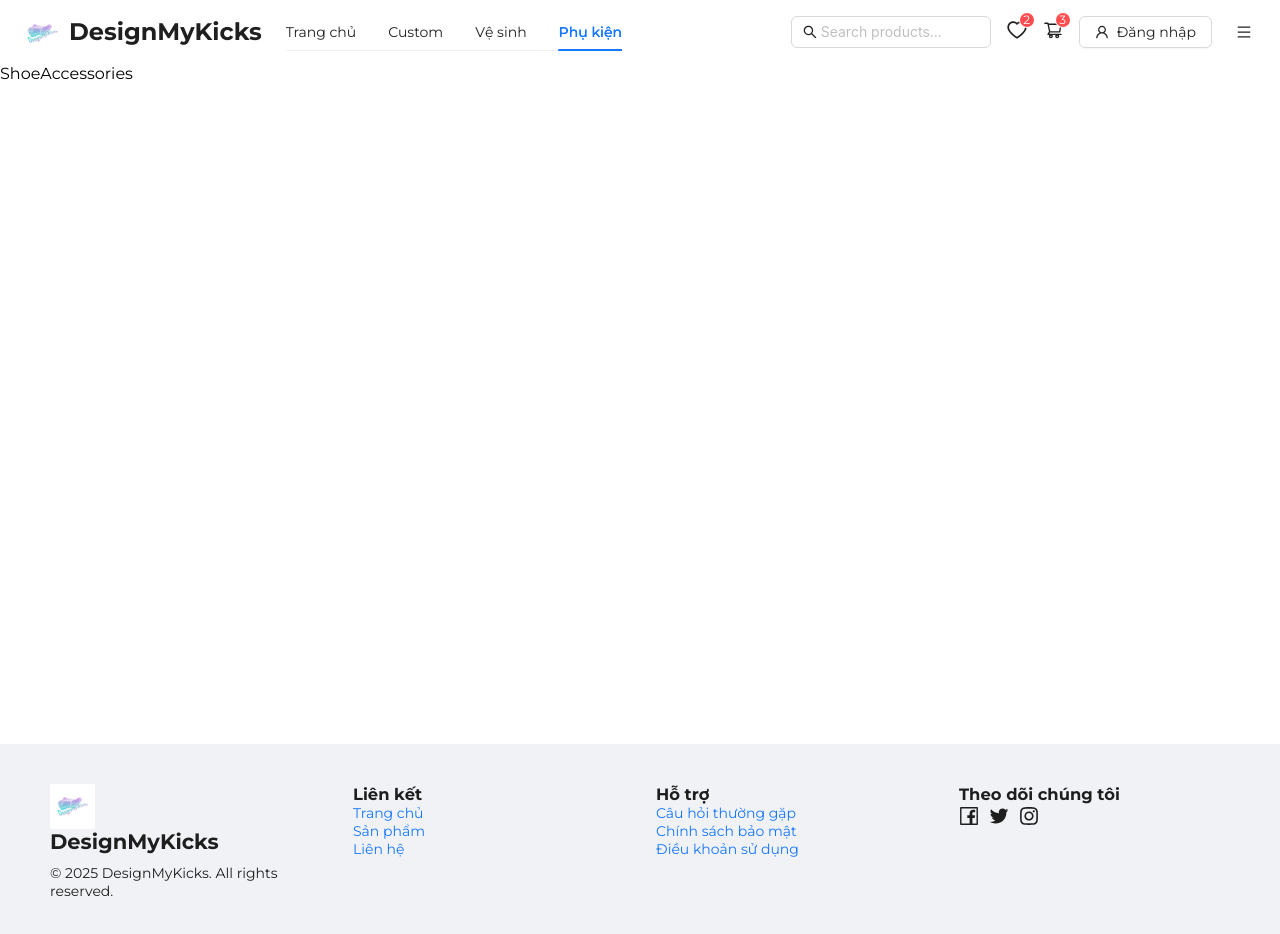
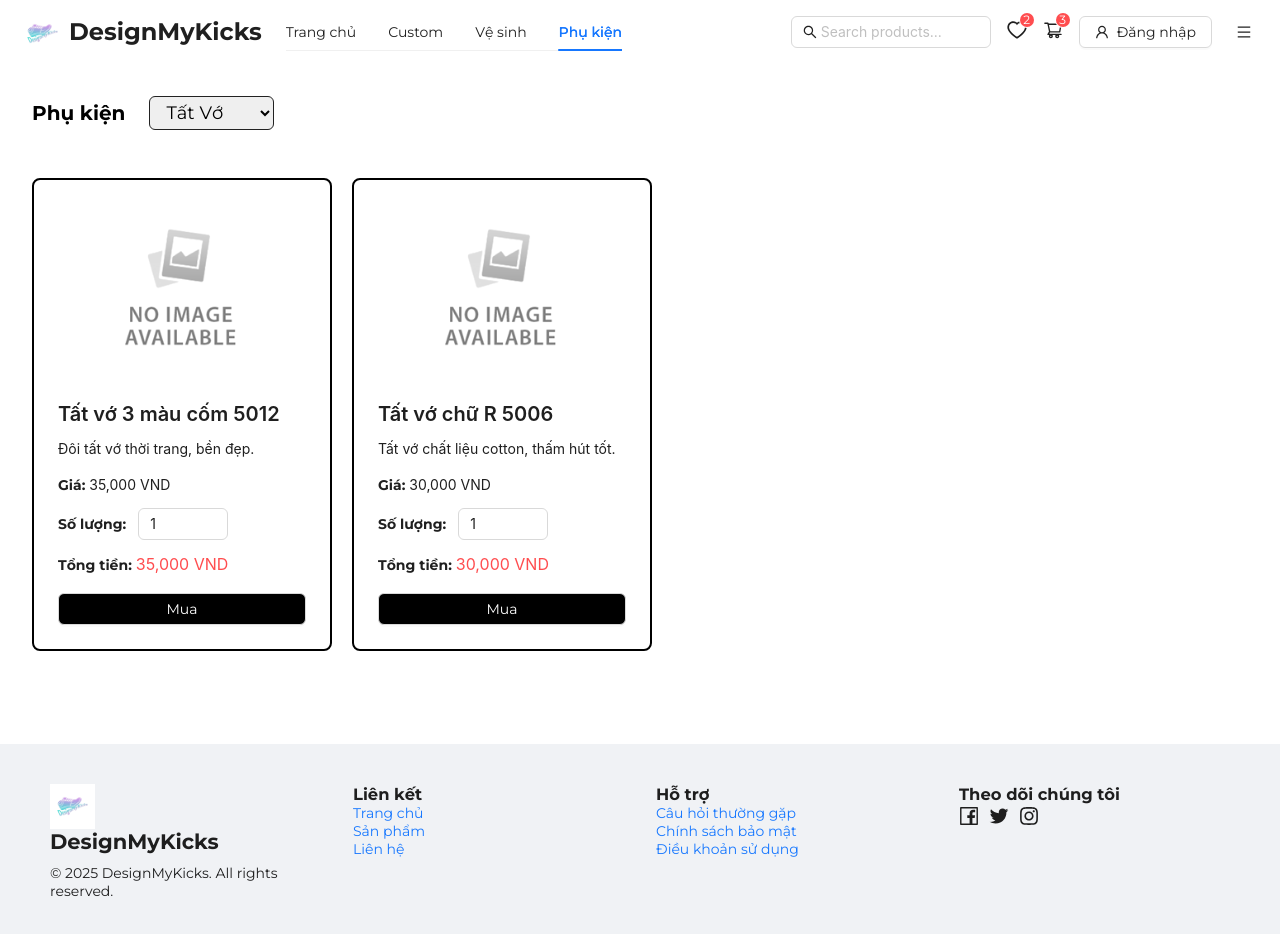
Before and after one commit to phamthanh1002/EXE201-CustomShoesSystem-FE, a React (Vite) app: page /accessories in a window 1280 px wide. Shown: the top 934 px of the page. Built offline with nearby package versions, Linux system fonts and the light colour scheme.

Commit message:
do phụ kiện page

```diff
--- a/src/pages/customer/ShoeAccessories/ShoeAccessoriesPage.jsx
+++ b/src/pages/customer/ShoeAccessories/ShoeAccessoriesPage.jsx
@@ -1,7 +1,110 @@
-import React from 'react'
+// ... existing code ...
+import React, { useState } from "react";
+import ProductCard from "../../../components/common/ProductCard";
+
+const categories = [
+  { label: "Tất Vớ", value: "tatvo" },
+  { label: "Dây Giày", value: "daygiay" },
+  { label: "Lót Giày", value: "lotgiay" },
+];
+
+const products = [
+  {
+    id: 1,
+    name: "Tất vớ 3 màu cốm 5012",
+    price: 35000,
+    image:
+      "https://encrypted-tbn2.gstatic.com/shopping?q=tbn:ANd9GcTWEpUPPeQ-BqVmAkyM3AjArt7Z9zqqwbaVmyEtvFRXTkKDqlqF4AAoZtNi7ztwY5PBPoRFQzWsS8xgLcN1aoNLR7jPx_yUAamF0OlOZUPgdBjHOhv-pwf6RSpO7n6CLE9bPFNK9w&usqp=CAc",
+    colors: ["#fff", "#223344", "#bada55"],
+    description: "Đôi tất vớ thời trang, bền đẹp.",
+  },
+  {
+    id: 2,
+    name: "Tất vớ chữ R 5006",
+    price: 30000,
+    image:
+      "https://encrypted-tbn2.gstatic.com/shopping?q=tbn:ANd9GcTWEpUPPeQ-BqVmAkyM3AjArt7Z9zqqwbaVmyEtvFRXTkKDqlqF4AAoZtNi7ztwY5PBPoRFQzWsS8xgLcN1aoNLR7jPx_yUAamF0OlOZUPgdBjHOhv-pwf6RSpO7n6CLE9bPFNK9w&usqp=CAc",
+    colors: ["#fff", "#ff9900"],
+    description: "Tất vớ chất liệu cotton, thấm hút tốt.",
+  },
+  // ... thêm sản phẩm khác ...
+];
 
 export default function ShoeAccessoriesPage() {
+  const [selectedCategory, setSelectedCategory] = useState("tatvo");
+  const [sort, setSort] = useState("az");
+  const [quantities, setQuantities] = useState(
+    products.reduce((acc, p) => ({ ...acc, [p.id]: 1 }), {})
+  );
+
+  const handleQuantityChange = (id, value) => {
+    setQuantities((prev) => ({
+      ...prev,
+      [id]: Math.max(1, Number(value)),
+    }));
+  };
+
   return (
-    <div>ShoeAccessories</div>
-  )
+    <div style={{ display: "flex", padding: 32 }}>
+      {/* Sidebar ẩn, thay bằng dropdown */}
+      {/* <aside style={{ width: 180, marginRight: 32 }}> ... </aside> */}
+
+      {/* Main content */}
+      <main style={{ flex: 1 }}>
+        {/* Dropdown chọn danh mục */}
+        <div
+          style={{
+            marginBottom: 24,
+            display: "flex",
+            alignItems: "center",
+            gap: 16,
+          }}
+        >
+          <label
+            htmlFor="category-select"
+            style={{ fontWeight: 700, fontSize: 20, marginRight: 8 }}
+          >
+            Phụ kiện
+          </label>
+          <select
+            id="category-select"
+            value={selectedCategory}
+            onChange={(e) => setSelectedCategory(e.target.value)}
+            style={{
+              fontSize: 18,
+              padding: "4px 12px",
+              borderRadius: 6,
+              border: "1.5px solid #222",
+              minWidth: 120,
+            }}
+          >
+            {categories.map((cat) => (
+              <option key={cat.value} value={cat.value}>
+                {cat.label}
+              </option>
+            ))}
+          </select>
+        </div>
+        {/* Bộ lọc và sắp xếp */}
+        <div
+          style={{
+            display: "flex",
+            justifyContent: "space-between",
+            marginBottom: 24,
+          }}
+        ></div>
+        {/* Danh sách sản phẩm */}
+        <div
+          style={{
+            display: "grid",
+            gridTemplateColumns: "repeat(auto-fit, minmax(320px, 0fr))",
+          }}
+        >
+          {products.map((product) => (
+            <ProductCard key={product.id} product={product} />
+          ))}
+        </div>
+      </main>
+    </div>
+  );
 }
```
